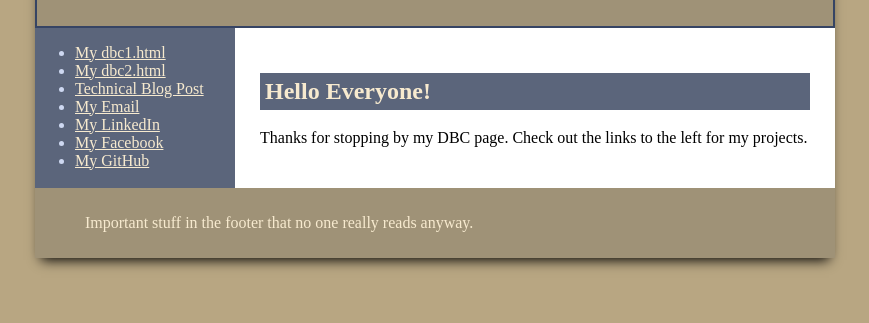
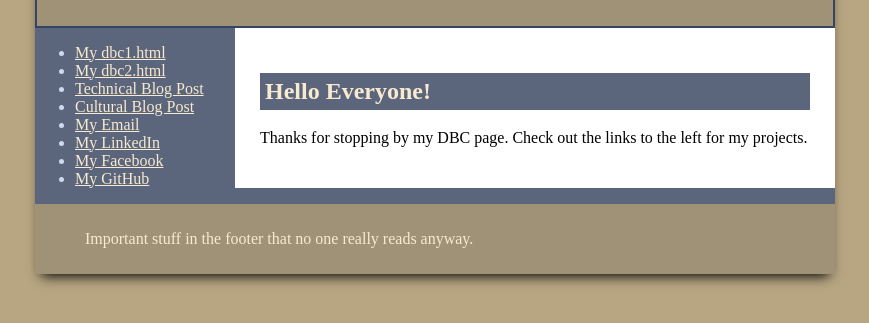
Before and after one commit to cerinman/cerinman.github.io, a plain HTML site: page index.html in a window 1280 px wide. Shown: the part 89-412 px from the top of the page, without its empty margins (205-1074 px from the left). Drawn offline with Linux system fonts and the light colour scheme.

Commit message:
Added links to cultural blog post

```diff
--- a/index.html
+++ b/index.html
@@ -14,6 +14,7 @@
 				    <li><a href="/unit1_projects/dbc1.html">My dbc1.html</a></li>
 				    <li><a href="/unit1_projects/dbc2.html">My dbc2.html</a></li>
 				    <li><a href="/unit1_projects/week1_technical_blog.html">Technical Blog Post</a></li>
+				    <li><a href="/unit1_projects/week1_cultural_blog.html">Cultural Blog Post</a></li>
 				    <li><a href="mailto:tommy.dugger78@gmail.com">My Email</a></li>
 				    <li><a href="https://www.linkedin.com/pub/tommy-dugger/23/7b1/324">My LinkedIn</a></li>
 				    <li><a href="https://www.facebook.com/tommy.dugger">My Facebook</a></li>
```
Also changed, not shown: unit1_projects/dbc2.html (+1 -0 lines).
